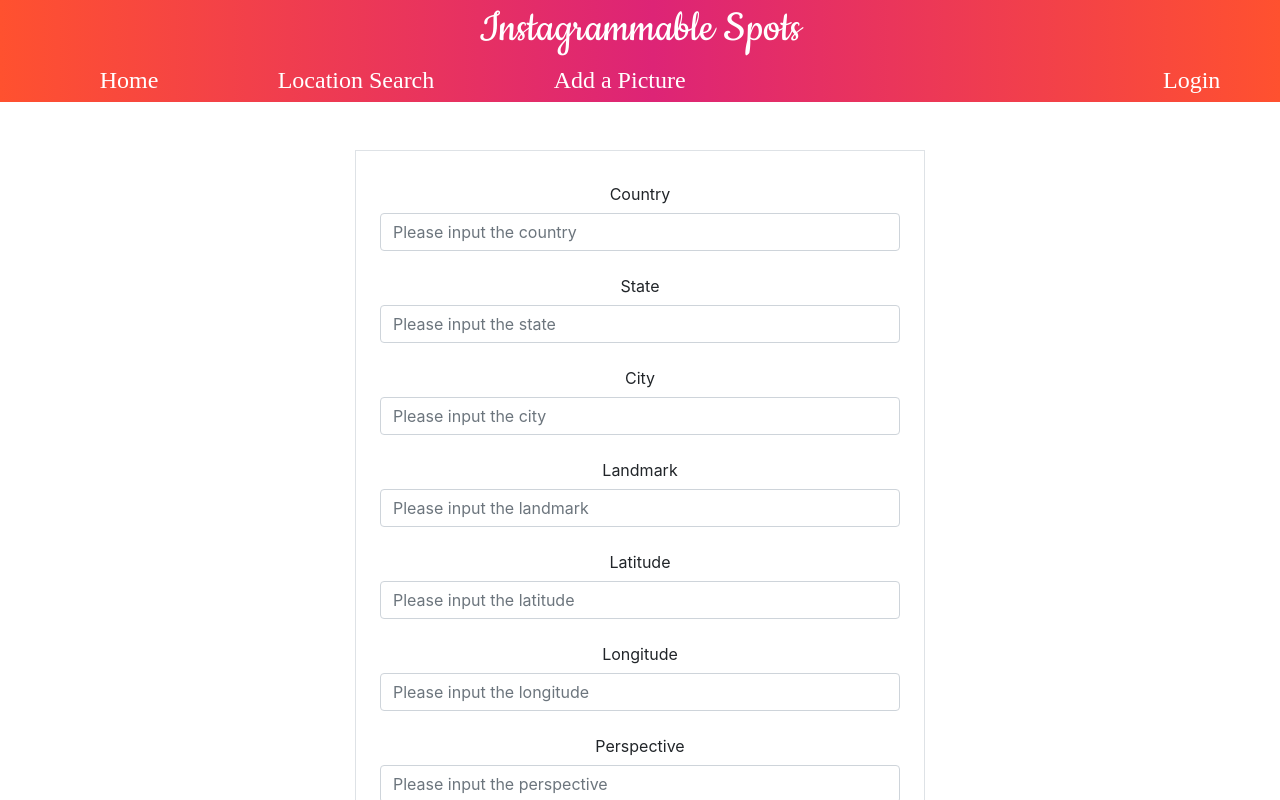
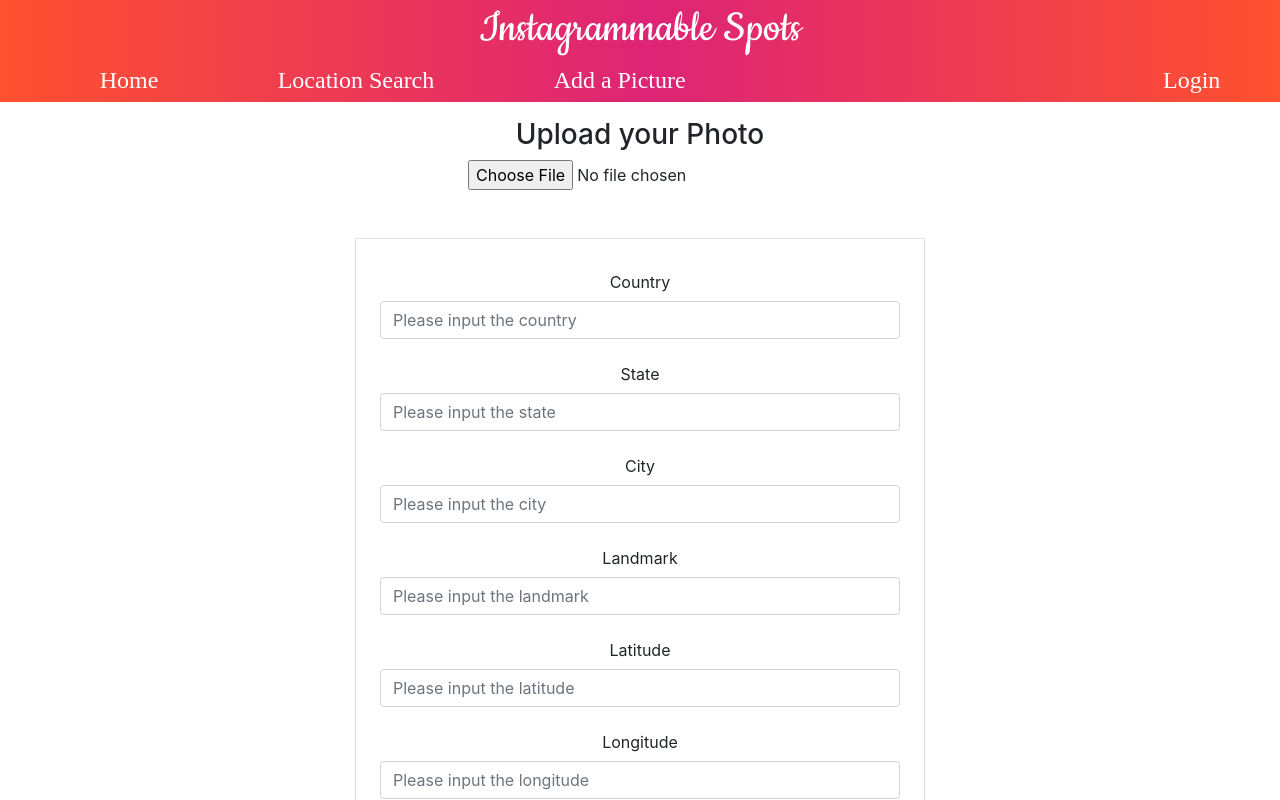
Before and after one commit to anakp07/capstone-frontend, a React (Create React App) app in the folder frontend/: page /addpicture in a window 1280 px wide. Shown: the top 800 px of the page. Built offline with nearby package versions, Linux system fonts and the light colour scheme; no server answers; a web font is replaced by a local one.

Commit message:
created function to allow users insde AddPicture.js to upload files directly to our AWS S3 bucket

```diff
--- a/frontend/package.json
+++ b/frontend/package.json
@@ -3,6 +3,8 @@
   "version": "0.1.0",
   "private": true,
   "dependencies": {
+    "@aws-amplify/cli": "^4.43.0",
+    "@aws-amplify/core": "^3.8.14",
     "@material-ui/core": "^4.11.3",
     "@material-ui/icons": "^4.11.2",
     "@testing-library/jest-dom": "^5.11.4",
@@ -14,6 +16,7 @@
     "react": "^17.0.1",
     "react-dom": "^17.0.1",
     "react-router-dom": "^5.2.0",
+    "react-s3": "^1.3.1",
     "react-scripts": "4.0.1",
     "react-toastify": "^7.0.3",
     "web-vitals": "^0.2.4"
--- a/frontend/src/components/AddPicture.js
+++ b/frontend/src/components/AddPicture.js
@@ -1,9 +1,33 @@
 import React, { useState } from 'react';
 import AddPictureForm from './AddPictureForm';
+import S3FileUpload from 'react-s3';
 
 const AddPicture = () => {
+
+
+const config = {
+  accessKeyId: process.env.REACT_APP_AWS_ACCESS_ID,
+  secretAccessKey: process.env.REACT_APP_AWS_SECRET_ACESS_KEY,
+  bucketName: process.env.REACT_APP_BUCKET_NAME,
+  region: process.env.REACT_APP_REGION
+}
+
+const upload=(e) => {
+  S3FileUpload.uploadFile(e.target.files[0],config)
+  .then((data) => {
+    console.log(data.location)
+  })
+  .catch ((error) => {
+    console.log({error})
+    // alert(error)
+  })
+}
+
+
     return(
       <div>
+        <h3> Upload your Photo</h3>
+        <input type="file" onChange={upload}/>
         <AddPictureForm/>
       </div>
     )
--- a/frontend/src/components/MapView.css
+++ b/frontend/src/components/MapView.css
@@ -9,6 +9,7 @@ h2{
     display: flex;
 }
 
+@media screen and (min-width: 600px) {
     .flexbox-left {
         flex: 1;
         height: 1000px;
@@ -18,10 +19,13 @@ h2{
         font-family: 'Rancho', cursive;
         justify-content: center;
     }
+  }
+
+
 
 .flexbox-right{
     flex: 4;
-    height: 1000px;
+    height: auto;
     width: auto;
     flex-direction: row;
     font-family: 'Caveat', cursive;
@@ -47,4 +51,5 @@ h2{
     display: flex;
     width: 30%;
     justify-content: center;
+    align-items: center;
 }
```
Also changed, not shown: 1 other file (tests, documents, lock files or other folders). Lines whose indentation alone changed are shown as unchanged.
